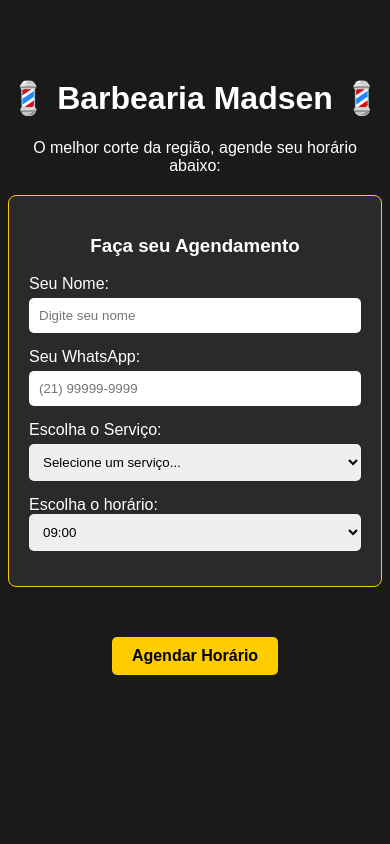
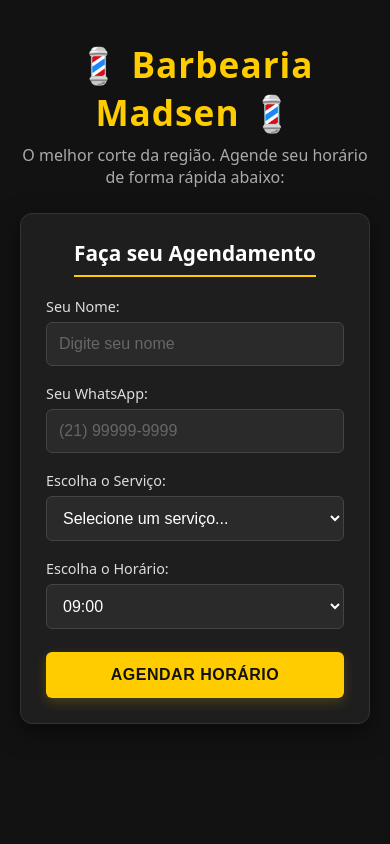
Before and after one commit to madsenkill/sistema-agendamento-barbearia, a Flask app: page / in a window 390 px wide. Run offline with Flask 3, Linux system fonts and the light colour scheme; data that the repository does not hold is empty.

Commit message:
Design: Pagina inicial totalmente responsiva estilo app

```diff
--- a/templates/index.html
+++ b/templates/index.html
@@ -1,84 +1,173 @@
 <!DOCTYPE html>
-<html>
+<html lang="pt-BR">
 <head>
     <meta charset="UTF-8">
+    <meta name="viewport" content="width=device-width, initial-scale=1.0">
     <title>Barbearia Madsen</title>
     <style>
-        /* o Body cuida da página inteira */
-        body {
-            background-color: #1a1a1a; /* cor de fundo cinza escuro */
-            color: white;   /* cor do texto branca */
-            font-family: Arial, sans-serif;  /* muda a fonte do texto */
-            text-align: center;     /* centraliza o tudo na tela */
-            padding-top: 50px;
+        /* Configurações Globais e Reset */
+        * {
+            box-sizing: border-box;
+            margin: 0;
+            padding: 0;
         }
 
-    /* nessa parte eu configuro os botões */
-    button {
-        background-color: #ffcc00;   /* botão dourado amarelo */
-        color: black;   /* texto do botão preto */
-        border: none;
-        padding: 10px 20px;      /* deixa o botão mais gordinho */
-        font-size: 16px;
-        font-weight: bold;
-        border-radius: 5px;     /* arrendonda os cantos */
-        cursor: pointer;       /* faz aparecer a mãozinha ao passar o mouse */
+        body {
+            background-color: #121212; /* Fundo grafite escuro premium */
+            color: #ffffff;
+            font-family: system-ui, -apple-system, BlinkMacSystemFont, 'Segoe UI', Roboto, Helvetica, Arial, sans-serif;
+            text-align: center;
+            padding: 40px 20px;
+            display: flex;
+            flex-direction: column;
+            align-items: center;
+            min-height: 100vh;
         }
 
-    /* estilo da caixinha de serviços */
+        h1 {
+            color: #ffcc00;
+            font-size: 2.2rem;
+            margin-bottom: 8px;
+            letter-spacing: 1px;
+        }
+
+        p {
+            color: #aaaaaa;
+            font-size: 1rem;
+            margin-bottom: 25px;
+            max-width: 400px;
+        }
+
+        /* Container Principal do Formulário */
         .card-servicos {
-        background-color: #2a2a2a;     /* um cinza um pouco mais claro que o fundo */
-        padding: 20px;
-        max-width: 400px;     /* limita a largura da caixinha */
-        margin: 30px auto;    /* centraliza a caixinha na tela e afasta dos elementos */
-        border-radius: 8px;    /* arrendonda os cantos da caixinha */
-        border: 1px solid #ffcc00;   /* cria uma borda dourada fina */
+            background-color: #1e1e1e; /* Cinza intermediário elegante */
+            padding: 25px;
+            width: 100%;
+            max-width: 420px;
+            border-radius: 12px;
+            border: 1px solid #333333;
+            box-shadow: 0 8px 24px rgba(0, 0, 0, 0.5);
+            transition: border-color 0.3s ease;
         }
-    /* Estilo do link do WhatsApp */
+
+        .card-servicos:focus-within {
+            border-color: #ffcc00; /* Borda brilha em dourado quando o usuário interage */
+        }
+
+        h3 {
+            color: #ffffff;
+            margin-bottom: 20px;
+            font-size: 1.3rem;
+            border-bottom: 2px solid #ffcc00;
+            padding-bottom: 8px;
+            display: inline-block;
+        }
+
+        /* Estilização dos Elementos do Formulário */
+        label {
+            color: #dddddd;
+            display: block;
+            margin-bottom: 6px;
+            text-align: left;
+            font-size: 0.9rem;
+            font-weight: 500;
+        }
+
+        input, select {
+            width: 100%;
+            padding: 12px;
+            margin-bottom: 18px;
+            border-radius: 6px;
+            border: 1px solid #444444;
+            background-color: #2a2a2a;
+            color: #ffffff;
+            font-size: 1rem;
+            outline: none;
+            transition: all 0.3s ease;
+        }
+
+        input::placeholder {
+            color: #666666;
+        }
+
+        input:focus, select:focus {
+            border-color: #ffcc00;
+            background-color: #222222;
+            box-shadow: 0 0 5px rgba(255, 204, 0, 0.3);
+        }
+
+        /* Botão de Agendamento */
+        button {
+            background-color: #ffcc00;
+            color: #121212;
+            border: none;
+            width: 100%;
+            padding: 14px;
+            font-size: 1rem;
+            font-weight: bold;
+            border-radius: 6px;
+            cursor: pointer;
+            text-transform: uppercase;
+            letter-spacing: 0.5px;
+            box-shadow: 0 4px 12px rgba(255, 204, 0, 0.2);
+            transition: all 0.2s ease;
+            margin-top: 5px;
+        }
+
+        button:hover {
+            background-color: #e5b800;
+            transform: translateY(-1px);
+            box-shadow: 0 6px 15px rgba(255, 204, 0, 0.3);
+        }
+
+        button:active {
+            transform: translateY(1px);
+        }
+
+        /* Links utilitários */
         a, a:visited {
-            color: #ffcc00 !important;   /* O !important força o navegador a aceitar o dourado */
+            color: #ffcc00 !important;
             text-decoration: none;
             font-weight: bold;
-            font-size: 16px;
+            font-size: 15px;
+            margin-top: 20px;
+            display: inline-block;
         }
 
-        /* Efeito ao passar o mouse por cima do link */
         a:hover {
             text-decoration: underline;
-            color: white !important;      /* Fica branco no hover */
+            color: white !important;
         }
-
     </style>
 </head>
 <body>
 
     <h1>💈 Barbearia Madsen 💈</h1>
-    <p>O melhor corte da região, agende seu horário abaixo:</p>
-    <!-- Nova caixinha para o formulário de agendamento -->
-    <div class="card-servicos" style="margin-top: 20px;">
+    <p>O melhor corte da região. Agende seu horário de forma rápida abaixo:</p>
+
+    <div class="card-servicos">
         <h3>Faça seu Agendamento</h3>
 
-        <label style="color: white; display: block; margin-bottom: 5px; text-align: left;">Seu Nome:</label>
-        <input id="nome-cliente" type="text" placeholder="Digite seu nome" style="width: 100%; padding: 10px; margin-bottom: 15px; border-radius: 5px; border: none; box-sizing: border-box;">
-        <label style="color: white; display: block; margin-bottom: 5px; text-align: left;">Seu WhatsApp:</label>
-        <input id="whatsapp-cliente" type="tel" placeholder="(21) 99999-9999" style="width: 100%; padding: 10px; margin-bottom: 15px; border-radius: 5px; border: none; box-sizing: border-box;">
-        <label style="color: white; display: block; margin-bottom: 5px; text-align: left;">Escolha o Serviço:</label>
-            <select id="servico-escolhido" style="width: 100%; padding: 10px; margin-bottom: 15px; border-radius: 5px; border: none;">
+        <label for="nome-cliente">Seu Nome:</label>
+        <input id="nome-cliente" type="text" placeholder="Digite seu nome">
+
+        <label for="whatsapp-cliente">Seu WhatsApp:</label>
+        <input id="whatsapp-cliente" type="tel" placeholder="(21) 99999-9999">
+
+        <label for="servico-escolhido">Escolha o Serviço:</label>
+        <select id="servico-escolhido">
             <option value="" disabled selected>Selecione um serviço...</option>
-
-                <!-- Serviços Avulsos -->
             <option value="Corte de Cabelo (Sobrancelha Grátis) - R$ 30,00">Corte de Cabelo + Sobrancelha Grátis - R$ 30,00</option>
             <option value="Corte de 1 Pente - R$ 20,00">Corte de 1 Pente - R$ 20,00</option>
             <option value="Barba - R$ 20,00">Barba - R$ 20,00</option>
             <option value="Pezinho (Acabamento) - R$ 10,00">Pezinho (Acabamento) - R$ 10,00</option>
             <option value="Sobrancelha Avulsa - R$ 10,00">Sobrancelha Avulsa - R$ 10,00</option>
-
-                <!-- Planos Mensais de Assinatura -->
             <option value="Plano Mensal (Cortes) - R$ 95,00/mês">Plano Mensal (Cortes Livres) - R$ 95,00/mês</option>
             <option value="Plano Mensal (Corte + Barba) - R$ 145,00/mês">Plano Mensal (Corte + Barba) - R$ 145,00/mês</option>
         </select>
-        <label style="color: white; display: block; margin-bottom: 5p; text-align: left;">Escolha o horário:</label>
-        <select id="horario-escolhido" style="width: 100%; padding: 10px; margin-bottom: 15px; border-radius: 5px; border: none;">
+
+        <label for="horario-escolhido">Escolha o Horário:</label>
+        <select id="horario-escolhido">
             {% if "09:00" not in horarios_bloqueados %}<option value="09:00">09:00</option>{% endif %}
             {% if "10:00" not in horarios_bloqueados %}<option value="10:00">10:00</option>{% endif %}
             {% if "11:00" not in horarios_bloqueados %}<option value="11:00">11:00</option>{% endif %}
@@ -91,23 +180,22 @@
             {% if "18:00" not in horarios_bloqueados %}<option value="18:00">18:00</option>{% endif %}
             {% if "19:00" not in horarios_bloqueados %}<option value="19:00">19:00</option>{% endif %}
         </select>
+
+        <button onclick="enviarWhatsApp()">Agendar Horário</button>
     </div>
 
-    <!-- Modificamos o seu botão para avisar o JavaScript quando for clicado -->
-    <button onclick="enviarWhatsApp()" style="margin-top: 20px;">Agendar Horário</button>
     <script>
         function enviarWhatsApp() {
             var nome = document.getElementById("nome-cliente").value;
             var servico = document.getElementById("servico-escolhido").value;
             var horario = document.getElementById("horario-escolhido").value;
             var whatsapp = document.getElementById("whatsapp-cliente").value;
+
             if (nome.trim() === "") {
                 alert("Por favor, digite seu nome antes de agendar! 😉");
                 return;
             }
 
-            // --- AQUI ENTRA A CONEXÃO COM O PYTHON ---
-            // Faz uma requisição interna (fetch) enviando o Nome e Serviço para a rota do Python
             fetch('/salvar-agendamento', {
                 method: 'POST',
                 headers: {
@@ -123,13 +211,12 @@
             .then(response => response.json())
             .then(data => {
                 if (data.status === "sucesso") {
-                    // Checa se o Python mandou que o cara é VIP
                     if (data.vip) {
                         alert("🔥 Agendamento Confirmado, " + data.nome + "!\nSeu plano de assinatura está ATIVO. Valor de hoje: R$ 0,00!");
                     } else {
                         alert("✅ Agendamento Gravado com Sucesso!\nTe esperamos no horário marcado.");
                     }
-                    location.reload(); // Atualiza a página para limpar os campos
+                    location.reload();
                 } else {
                     alert("Erro ao salvar agendamento.");
                 }
```
Lines whose indentation alone changed are shown as unchanged.
